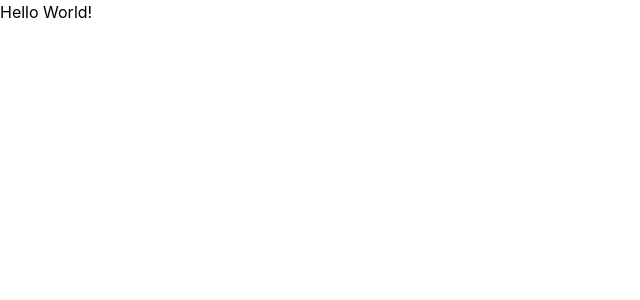
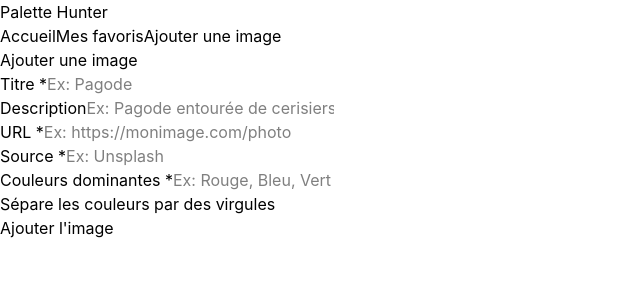
Before and after one commit to ocette/palette-hunter, a React (Vite) app in the folder front/: page /ajouter in a window 1280 px wide. Shown: the top 300 px of the page, without its empty margins (0-640 px from the left). Built offline with nearby package versions, Linux system fonts and the light colour scheme.

Commit message:
feat : implémenter la navigation et les pages principales

```diff
--- a/front/index.html
+++ b/front/index.html
@@ -3,7 +3,7 @@
   <head>
     <meta charset="UTF-8" />
     <meta name="viewport" content="width=device-width, initial-scale=1.0" />
-    <title>front</title>
+    <title>Palette Hunter</title>
   </head>
   <body>
     <div id="root"></div>
--- a/front/package.json
+++ b/front/package.json
@@ -13,6 +13,7 @@
     "@tailwindcss/vite": "^4.2.0",
     "react": "^19.2.0",
     "react-dom": "^19.2.0",
+    "react-router-dom": "^7.13.0",
     "tailwindcss": "^4.2.0"
   },
   "devDependencies": {
--- a/front/src/App.tsx
+++ b/front/src/App.tsx
@@ -1,9 +1,23 @@
 import "./App.css";
+import { BrowserRouter, Routes, Route } from "react-router-dom";
+import Navbar from "./components/Navbar";
+import HomePage from "./pages/HomePage";
+import ImagePage from "./pages/ImagePage";
+import FavoritesPage from "./pages/FavoritesPage";
+import AddImagePage from "./pages/AddImagePage";
 
 function App() {
   return (
     <>
-      <p>Hello World!</p>
+      <BrowserRouter>
+        <Navbar />
+        <Routes>
+          <Route path="/" element={<HomePage />} />
+          <Route path="/images/:id" element={<ImagePage />} />
+          <Route path="/favoris" element={<FavoritesPage />} />
+          <Route path="/ajouter" element={<AddImagePage />} />
+        </Routes>
+      </BrowserRouter>
     </>
   );
 }
--- /dev/null
+++ b/front/src/components/ImageGrid.tsx
@@ -0,0 +1,50 @@
+import { useEffect, useState } from "react";
+import { useNavigate } from "react-router-dom";
+
+type Image = {
+  id: number;
+  title: string;
+  description: string;
+  url: string;
+  source: string;
+  dominant_colors: string[];
+};
+
+type ImageProps = {
+  images: Image[] | null;
+};
+
+const ImageGrid = ({ images: searchResults }: ImageProps) => {
+  const [images, setImages] = useState<Image[]>([]);
+  const navigate = useNavigate();
+
+  useEffect(() => {
+    if (searchResults) {
+      setImages(searchResults);
+    } else {
+      const fetchImages = async () => {
+        try {
+          const response = await fetch("http://localhost:4242/api/images");
+          const data = await response.json();
+          setImages(data);
+        } catch (error) {
+          console.error(error);
+        }
+      };
+      fetchImages();
+    }
+  }, [searchResults]);
+
+  return (
+    <div>
+      {images.map((image) => (
+        <div key={image.id} onClick={() => navigate(`/images/${image.id}`)}>
+          <img src={image.url} alt={image.title} />
+          <p>{image.title}</p>
+        </div>
+      ))}
+    </div>
+  );
+};
+
+export default ImageGrid;
--- /dev/null
+++ b/front/src/components/Navbar.tsx
@@ -0,0 +1,18 @@
+import { useNavigate } from "react-router-dom";
+
+const Navbar = () => {
+  const navigate = useNavigate();
+
+  return (
+    <nav>
+      <h1 onClick={() => navigate("/")}>Palette Hunter</h1>
+      <div>
+        <button onClick={() => navigate("/")}>Accueil</button>
+        <button onClick={() => navigate("/favoris")}>Mes favoris</button>
+        <button onClick={() => navigate("/ajouter")}>Ajouter une image</button>
+      </div>
+    </nav>
+  );
+};
+
+export default Navbar;
--- /dev/null
+++ b/front/src/components/SearchBar.tsx
@@ -0,0 +1,35 @@
+import { useState } from "react";
+
+// type props
+type SearchBarProps = {
+  onSearch: (result: any[]) => void;
+};
+
+const SearchBar = ({ onSearch }: SearchBarProps) => {
+  const [query, setQuery] = useState("");
+
+  const handleSearch = async () => {
+    try {
+      const response = await fetch(
+        `http://localhost:4242/api/images/search?colors=${query}`,
+      );
+      const data = await response.json();
+      onSearch(data);
+      console.log(data);
+    } catch (error) {
+      console.log(error, "erreur lors du chargement des données");
+    }
+  };
+  return (
+    <div>
+      <input
+        type="text"
+        value={query}
+        onChange={(e) => setQuery(e.target.value)}
+        placeholder="Rechercher une couleur"
+      />
+      <button onClick={handleSearch}>Rechercher</button>
+    </div>
+  );
+};
+export default SearchBar;
--- /dev/null
+++ b/front/src/pages/AddImagePage.tsx
@@ -0,0 +1,99 @@
+import { useState } from "react";
+import { useNavigate } from "react-router-dom";
+
+const AddImagePage = () => {
+  const navigate = useNavigate();
+
+  const [title, setTitle] = useState("");
+  const [description, setDescription] = useState("");
+  const [url, setUrl] = useState("");
+  const [source, setSource] = useState("");
+  const [dominantColors, setDominantColors] = useState("");
+
+  const handleSubmit = async () => {
+    try {
+      await fetch("http://localhost:4242/api/images", {
+        method: "POST",
+        headers: { "Content-Type": "application/json" },
+        body: JSON.stringify({
+          title,
+          description,
+          url,
+          source,
+          dominant_colors: dominantColors
+            .split(",")
+            .map(
+              (color) =>
+                color.trim().charAt(0).toUpperCase() +
+                color.trim().slice(1).toLowerCase(),
+            ),
+        }),
+      });
+      alert("Image ajoutée avec succès !");
+      navigate("/");
+    } catch (error) {
+      console.error(error);
+    }
+  };
+
+  return (
+    <div>
+      <h1>Ajouter une image</h1>
+
+      <div>
+        <label>Titre *</label>
+        <input
+          type="text"
+          value={title}
+          onChange={(e) => setTitle(e.target.value)}
+          placeholder="Ex: Pagode"
+        />
+      </div>
+
+      <div>
+        <label>Description</label>
+        <input
+          type="text"
+          value={description}
+          onChange={(e) => setDescription(e.target.value)}
+          placeholder="Ex: Pagode entourée de cerisiers en fleurs"
+        />
+      </div>
+
+      <div>
+        <label>URL *</label>
+        <input
+          type="text"
+          value={url}
+          onChange={(e) => setUrl(e.target.value)}
+          placeholder="Ex: https://monimage.com/photo.jpg"
+        />
+      </div>
+
+      <div>
+        <label>Source *</label>
+        <input
+          type="text"
+          value={source}
+          onChange={(e) => setSource(e.target.value)}
+          placeholder="Ex: Unsplash"
+        />
+      </div>
+
+      <div>
+        <label>Couleurs dominantes *</label>
+        <input
+          type="text"
+          value={dominantColors}
+          onChange={(e) => setDominantColors(e.target.value)}
+          placeholder="Ex: Rouge, Bleu, Vert"
+        />
+        <p>Sépare les couleurs par des virgules</p>
+      </div>
+
+      <button onClick={handleSubmit}>Ajouter l'image</button>
+    </div>
+  );
+};
+
+export default AddImagePage;
--- /dev/null
+++ b/front/src/pages/FavoritesPage.tsx
@@ -0,0 +1,61 @@
+import { useEffect, useState } from "react";
+import { useNavigate } from "react-router-dom";
+
+type Image = {
+  id: number;
+  title: string;
+  url: string;
+};
+
+const FavoritesPage = () => {
+  const [favorites, setFavorites] = useState<Image[]>([]);
+  const navigate = useNavigate();
+
+  useEffect(() => {
+    const fetchFavorites = async () => {
+      try {
+        const response = await fetch("http://localhost:4242/api/favoris");
+        const data = await response.json();
+        setFavorites(data);
+      } catch (error) {
+        console.error(error);
+      }
+    };
+
+    fetchFavorites();
+  }, []);
+
+  const handleDelete = async (id: number) => {
+    try {
+      await fetch(`http://localhost:4242/api/favoris/${id}`, {
+        method: "DELETE",
+      });
+      // On met à jour l'affichage en retirant l'image supprimée
+      setFavorites(favorites.filter((image) => image.id !== id));
+    } catch (error) {
+      console.error(error);
+    }
+  };
+
+  return (
+    <div>
+      <h1>Mes favoris</h1>
+      {favorites.length === 0 && <p>Aucun favori pour le moment</p>}
+      <div>
+        {favorites.map((image) => (
+          <div key={image.id}>
+            <img
+              src={image.url}
+              alt={image.title}
+              onClick={() => navigate(`/images/${image.id}`)}
+            />
+            <p>{image.title}</p>
+            <button onClick={() => handleDelete(image.id)}>Supprimer</button>
+          </div>
+        ))}
+      </div>
+    </div>
+  );
+};
+
+export default FavoritesPage;
--- /dev/null
+++ b/front/src/pages/HomePage.tsx
@@ -0,0 +1,15 @@
+import { useState } from "react";
+import ImageGrid from "../components/ImageGrid";
+import SearchBar from "../components/SearchBar";
+
+export default function HomePage() {
+  const [searchResults, setSearchResults] = useState<any[] | null>(null);
+  return (
+    <>
+      <div>
+        <SearchBar onSearch={setSearchResults} />
+        <ImageGrid images={searchResults} />
+      </div>
+    </>
+  );
+}
--- /dev/null
+++ b/front/src/pages/ImagePage.tsx
@@ -0,0 +1,84 @@
+import { useEffect, useState } from "react";
+import { useParams } from "react-router-dom";
+
+type Image = {
+  id: number;
+  title: string;
+  description: string;
+  url: string;
+  source: string;
+  dominant_colors: string[];
+};
+
+type Palette = {
+  id: number;
+  image_id: number;
+  colors: string[];
+};
+
+const ImagePage = () => {
+  const { id } = useParams();
+  const [image, setImage] = useState<Image | null>(null);
+  const [palette, setPalette] = useState<Palette | null>(null);
+
+  useEffect(() => {
+    const fetchImageDetails = async () => {
+      try {
+        const response = await fetch(`http://localhost:4242/api/images/${id}`);
+        const data = await response.json();
+        setImage(data.image);
+        setPalette(data.palette[0]);
+      } catch (error) {
+        console.error(error);
+      }
+    };
+
+    fetchImageDetails();
+  }, [id]);
+
+  const handleAddFavorite = async () => {
+    try {
+      await fetch("http://localhost:4242/api/favoris", {
+        method: "POST",
+        headers: { "Content-Type": "application/json" },
+        body: JSON.stringify({ image_id: id }),
+      });
+      alert("Image ajoutée aux favoris !");
+    } catch (error) {
+      console.error(error);
+    }
+  };
+
+  if (!image) return <p>Chargement...</p>;
+
+  return (
+    <div>
+      <img src={image.url} alt={image.title} />
+      <h1>{image.title}</h1>
+      <p>{image.description}</p>
+      <p>Source : {image.source}</p>
+
+      {palette && (
+        <div>
+          <h2>Palette de couleurs</h2>
+          <div>
+            {palette.colors.map((color) => (
+              <div
+                key={color}
+                style={{
+                  backgroundColor: color,
+                  width: "50px",
+                  height: "50px",
+                }}
+              />
+            ))}
+          </div>
+        </div>
+      )}
+
+      <button onClick={handleAddFavorite}>Ajouter aux favoris</button>
+    </div>
+  );
+};
+
+export default ImagePage;
```
Also changed, not shown: 2 other files (tests, documents, lock files or other folders).
